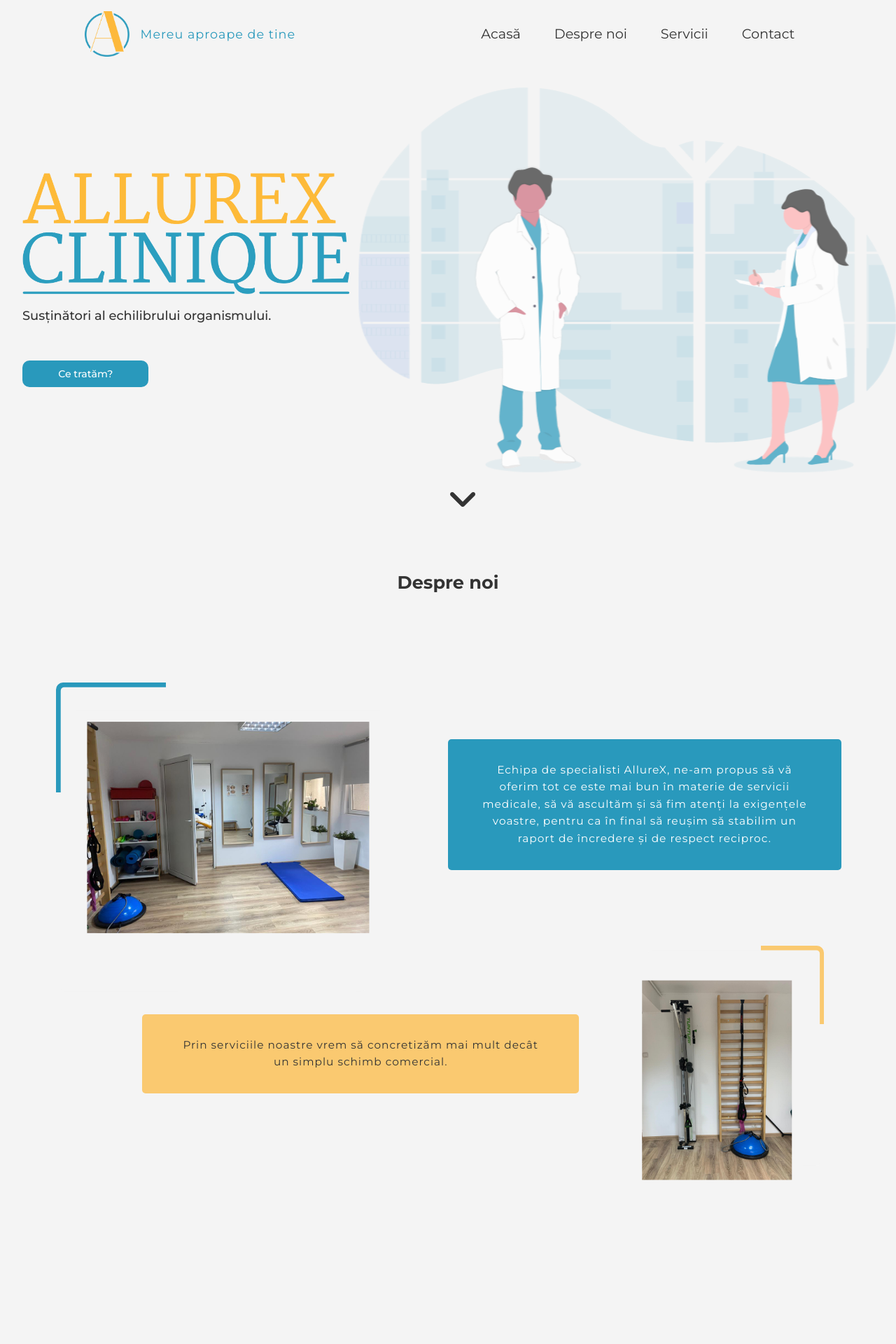
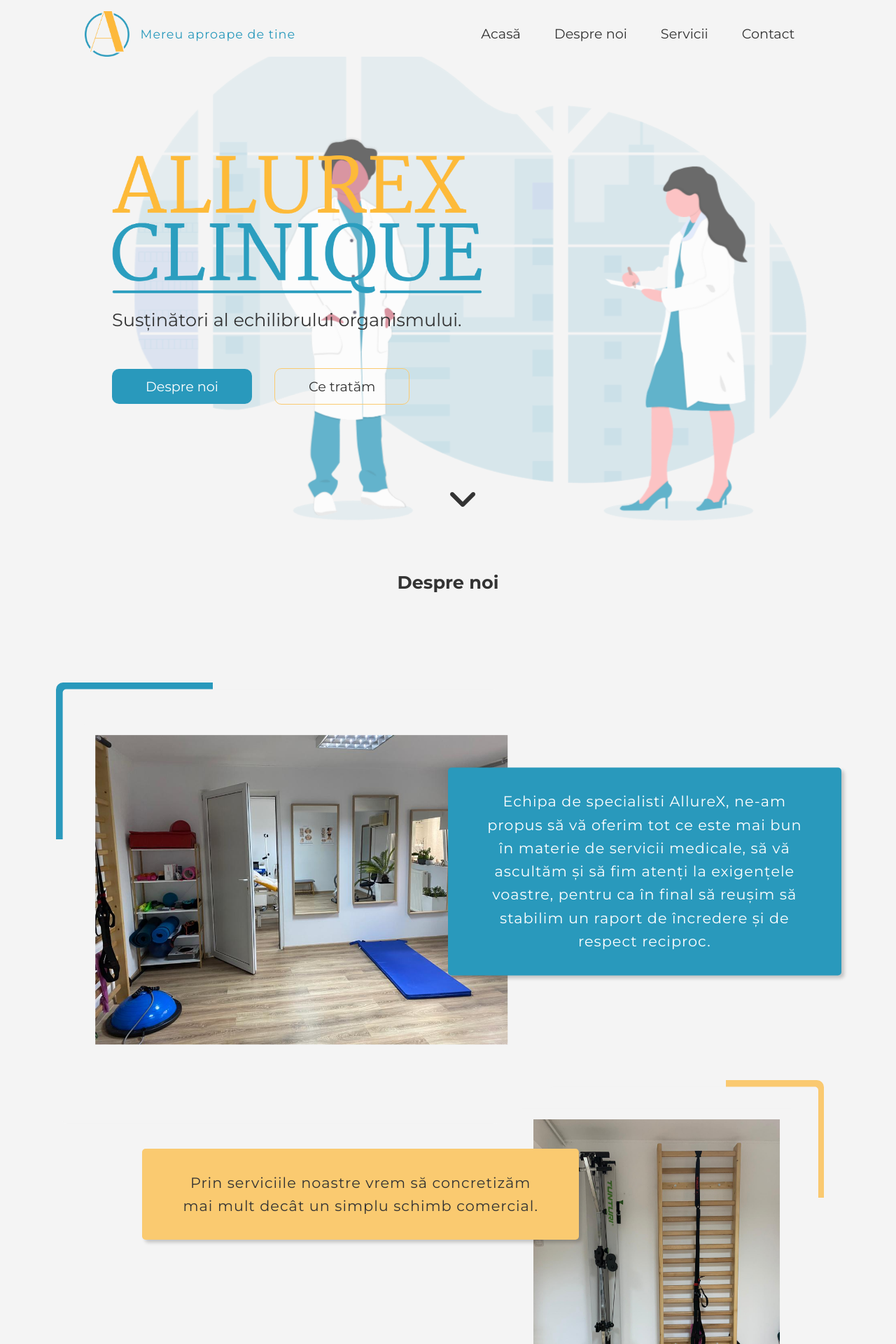
Before and after one commit to cpitul/allurex-clinique, a React (Create React App) app: page / in a window 1280 px wide. Shown: the top 1920 px of the page at 70% size. Built offline with nearby package versions, Linux system fonts and the light colour scheme.

Commit message:
6 oct 13:00 - 14:14

```diff
--- a/src/App.css
+++ b/src/App.css
@@ -13,9 +13,9 @@ html {
 /* utilities */
 :root {
   --primary-color: #2999bc;
-  --secondary-color: #fac970;
+  --secondary-color: #faca70;
   --lighter-primary-color: #1bb2e0;
-  --darker-primary-color: #2282a0;
+  --darker-primary-color: #29a1c6;
   --dark-color: #333;
   --light-color: #fff;
 }
@@ -35,12 +35,11 @@ ul {
 }
 
 .btn {
-  padding: 0.8vw 4vw;
+  padding: 0.8rem 3rem;
   display: inline-block;
   cursor: pointer;
   border-radius: 10px;
-  font-weight: 500;
-  font-size: 1.1vw;
+  font-size: 1.2rem;
   white-space: nowrap;
   outline: none;
   border: none;
@@ -51,12 +50,22 @@ ul {
   color: #fff;
 }
 
+.btn-primary:hover {
+  background: var(--darker-primary-color);
+}
+
+.btn-secondary {
+  border: solid 1px var(--secondary-color);
+  color: #333;
+  background: rgba(0, 0, 0, 0);
+}
+
+.btn-secondary:hover {
+  background: var(--secondary-color);
+}
+
 .btn-block {
   width: 100%;
-}
-
-.btn-primary:hover {
-  background: var(--darker-primary-color);
 }
 
 /* navigation bar */
@@ -125,7 +134,7 @@ nav {
 #showcase {
   position: relative;
   height: 100vh;
-  width: 100%;
+  width: 80%;
   display: flex;
   align-items: center;
   z-index: 0;
@@ -142,14 +151,14 @@ nav {
 
 .showcase-content > img {
   background: rgba(0, 0, 0, 0);
-  width: 100%;
+  width: 33rem;
 }
 
 .showcase-content > h1 {
   line-height: 1.7;
   width: 100%;
-  font-size: 1.4vw;
-  font-weight: 500;
+  font-size: 1.6rem;
+  font-weight: 400;
   padding-bottom: 3rem;
   padding-top: 1rem;
   background: rgba(0, 0, 0, 0);
@@ -163,7 +172,7 @@ nav {
   align-items: center;
   justify-content: flex-end;
   right: 0;
-  width: 60%;
+  width: 60rem;
   height: 100vh;
   z-index: -1;
 }
@@ -181,6 +190,15 @@ nav {
   left: 50%;
   transform: translate(0%, -50%);
   color: var(--dark-color);
+}
+
+#showcase-buttons {
+  white-space: nowrap;
+  background: rgba(0, 0, 0, 0);
+}
+
+#showcase-buttons > a {
+  margin-right: 2rem;
 }
 
 /* about */
@@ -221,26 +239,26 @@ nav {
 }
 
 .about-photo-1 {
-  width: 35vw;
-  height: 35vw;
+  width: 40rem;
+  height: 40rem;
 }
 
 .about-photo-2 {
-  width: 20vw;
-  height: 25vw;
+  width: 25rem;
+  height: 30rem;
   position: absolute;
   right: 7%;
   top: -6%;
 }
 
 .about-photo-3 {
-  width: 34vw;
-  height: 35vw;
+  width: 40rem;
+  height: 40rem;
 }
 
 .about-photo-4 {
-  width: 20vw;
-  height: 25vw;
+  width: 25rem;
+  height: 30rem;
   position: absolute;
   right: 7%;
   top: -6%;
@@ -251,10 +269,11 @@ nav {
   position: absolute;
   top: 30%;
   right: 9%;
-  font-size: 1.2vw;
+  font-size: 1.3rem;
   line-height: 1.6;
   letter-spacing: 1px;
   text-align: center;
+  box-shadow: rgba(0, 0, 0, 0.2) 4px 4px 5px;
 }
 
 .about-text-right {
@@ -263,9 +282,10 @@ nav {
   position: absolute;
   top: 70%;
   left: 35%;
-  font-size: 1.2vw;
+  font-size: 1.3rem;
   line-height: 1.6;
   letter-spacing: 1px;
+  box-shadow: rgba(0, 0, 0, 0.2) 4px 4px 5px;
 }
 
 #about-text-1 {
--- a/src/components/Showcase.js
+++ b/src/components/Showcase.js
@@ -1,4 +1,5 @@
 import React from 'react';
+import { Link } from 'react-router-dom';
 import LogoText from '../assets/logo-text.png';
 
 const Showcase = () => {
@@ -7,9 +8,14 @@ const Showcase = () => {
       <div className='showcase-content'>
         <img src={LogoText} alt='logo-text' />
         <h1>Susținători al echilibrului organismului.</h1>
-        <a href='#servicii' className='btn btn-primary'>
-          Ce tratăm?
-        </a>
+        <div id='showcase-buttons'>
+          <a href='#despre-noi' className='btn btn-primary'>
+            Despre noi
+          </a>
+          <Link to='/afectiuni' className='btn btn-secondary'>
+            Ce tratăm
+          </Link>
+        </div>
       </div>
       <div className='showcase-backdrop'>
         <svg width='732.388' height='524.367' viewBox='0 0 732.388 524.367'>
```
Also changed, not shown: 1 other file (tests, documents, lock files or other folders).
